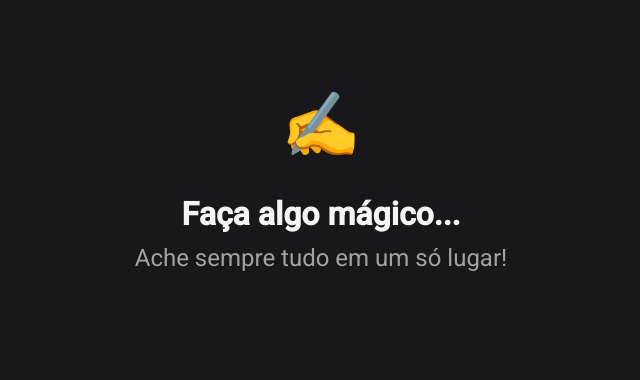
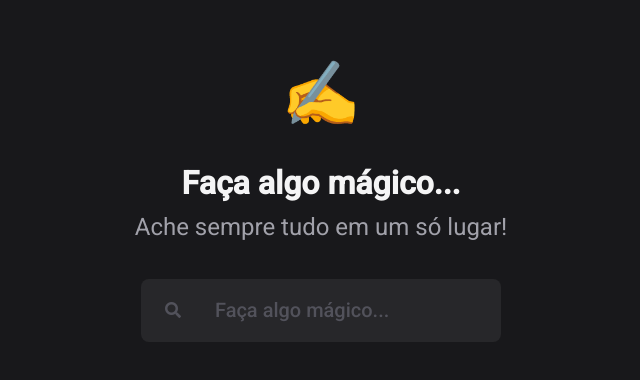
Before and after one commit to victorluadev/ballerini-challenge-april, a React (Create React App) app: page / in a window 1280 px wide. Shown: the part 198-578 px from the top of the page, without its empty margins (319-959 px from the left). Built offline with nearby package versions, Linux system fonts and the light colour scheme.

Commit message:
feat: customizando input

```diff
--- a/public/index.html
+++ b/public/index.html
@@ -16,6 +16,11 @@
       href="https://fonts.googleapis.com/css2?family=Roboto:wght@400;500&display=swap"
       rel="stylesheet"
     />
+    <link
+      rel="stylesheet"
+      type="text/css"
+      href="//use.fontawesome.com/releases/v5.7.2/css/all.css"
+    />
   </head>
   <body>
     <noscript>You need to enable JavaScript to run this app.</noscript>
--- a/src/App.tsx
+++ b/src/App.tsx
@@ -7,6 +7,16 @@ function App() {
         <span>✍</span>
         <h1>Faça algo mágico...</h1>
         <h2>Ache sempre tudo em um só lugar!</h2>
+        <div className="searchContainer">
+          <span></span>
+          <input
+            type="text"
+            id="search"
+            name="search"
+            placeholder="Faça algo mágico..."
+            className="searchButton"
+          />
+        </div>
       </div>
     </React.Fragment>
   );
--- a/src/index.css
+++ b/src/index.css
@@ -1,7 +1,11 @@
+@import url('styles/input.css');
+
 :root {
   --background: #18181b;
   --white: #F4F4F5;
   --gray: #A1A1AA;
+  --gray-search: #27272A;
+  --gray-text: #52525B;
   --font-default: 'Roboto';
 }
 
@@ -12,7 +16,7 @@ body {
 }
 
 .container {
-  overflow: hidden;
+  /* overflow: hidden; */
   position: absolute;
   width: 100%;
   height: 100%;
@@ -20,6 +24,7 @@ body {
   justify-content: center;
   align-items: center;
   flex-direction: column;
+
 }
 
 .container > span {
@@ -39,3 +44,21 @@ body {
   color: var(--gray);
   margin-bottom: 40px;
 }
+
+.searchContainer {
+  display: flex;
+  align-items: center;
+  min-width: 360px;
+  border-radius: 8px;
+  background-color: var(--gray-search);
+}
+
+.searchContainer > span::before {
+  font-family: "Font Awesome 5 Free";
+  content: "\f002";
+  display: inline-block;
+  padding: 20px 14px 20px 24px;
+  vertical-align: middle;
+  font-weight: 900;
+  color: var(--gray-text);
+}
--- /dev/null
+++ b/src/styles/input.css
@@ -0,0 +1,25 @@
+.searchButton {
+  flex: 1;
+  background-color: transparent;
+  border: none;
+  padding: 1em;
+  border-radius: 8px;
+  font-size: 20px;
+  color: var(--gray-text);
+}
+
+.searchButton::before {
+  font-family: "Font Awesome 5 Free";
+  content: "\f002";
+  display: inline-block;
+  padding-right: 3px;
+  vertical-align: middle;
+  font-weight: 900;
+}
+
+.searchButton::placeholder {
+  font-family: var(--font-default);
+  font-weight: 500;
+  font-size: 20px;
+  color: var(--gray-text);
+}
```
Also changed, not shown: src/img/searchIcon.svg (added).
